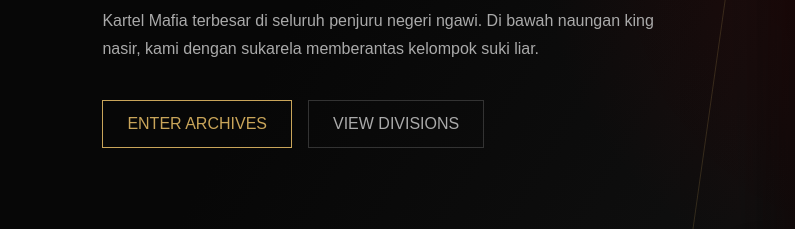
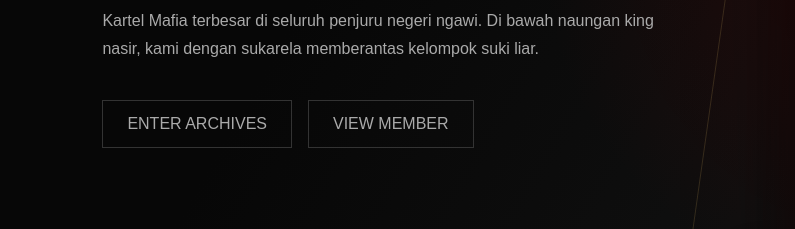
Before and after one commit to Aryasatya-MSI/X1, a plain HTML site: page index.html in a window 1280 px wide. Shown: the part 396-625 px from the top of the page, 0-795 px from the left. Drawn offline with Linux system fonts and the light colour scheme.

Commit message:
Update index.html

```diff
--- a/index.html
+++ b/index.html
@@ -872,12 +872,12 @@
       </p>
 
       <div class="hero-buttons">
-        <a href="#about" class="btn">
+        <a href="https://anggota-x1.vercel.app/" class="btn dark" target="_blank" rel="noopener noreferrer">
           ENTER ARCHIVES
         </a>
 
         <a href="#division" class="btn dark">
-          VIEW DIVISIONS
+          VIEW MEMBER
         </a>
       </div>
 
```
